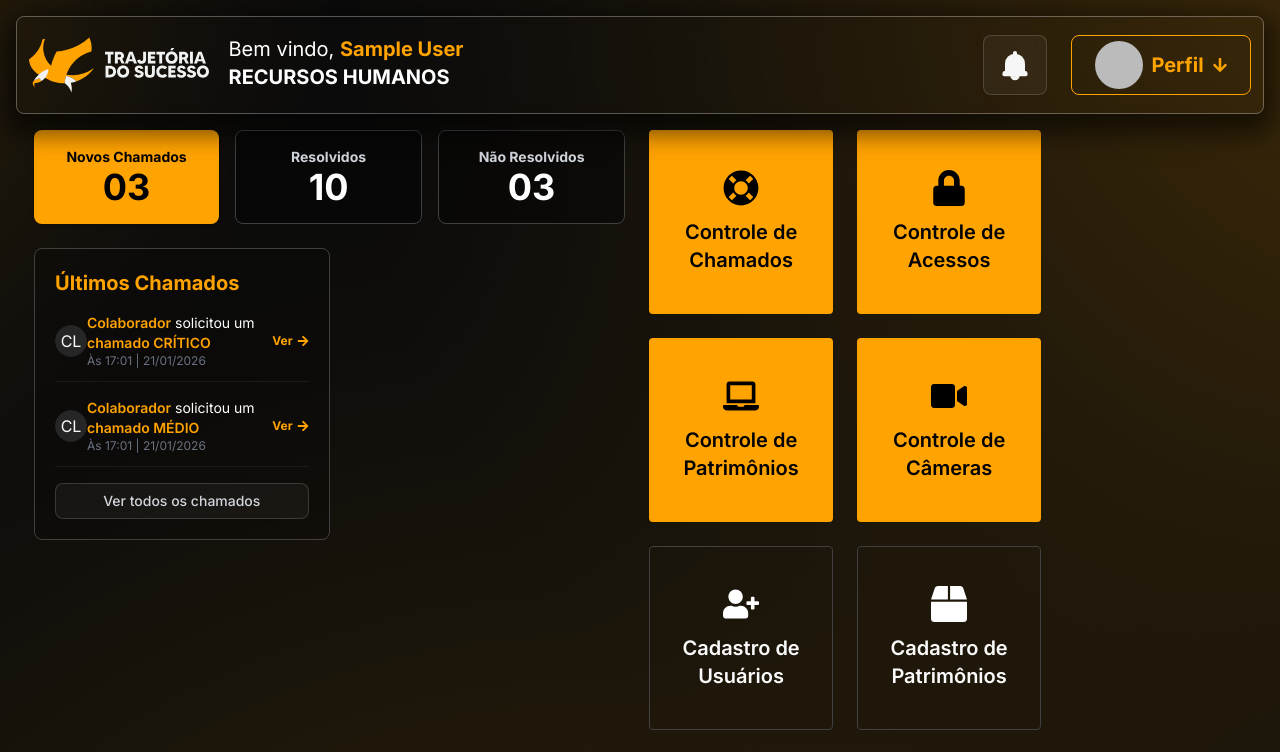
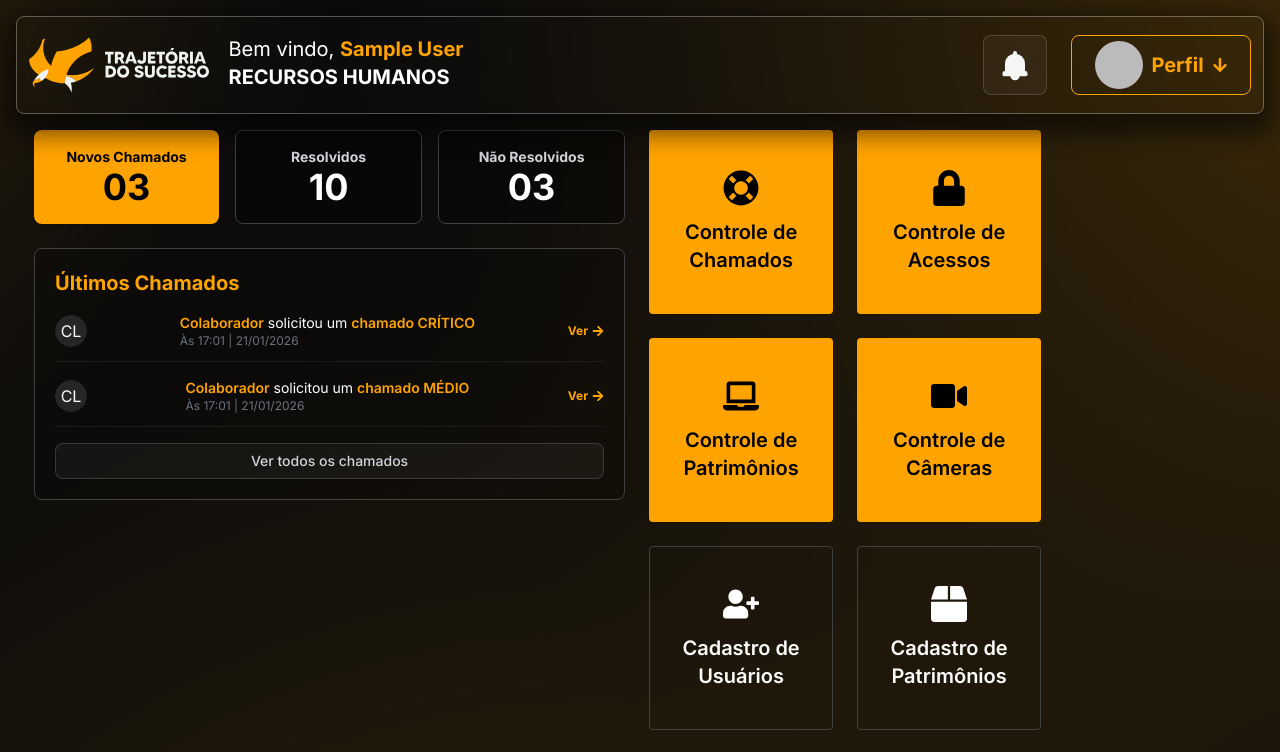
Before and after one commit to hernandespires/frontend-tssystem, a Next.js app: page /ti in a window 1280 px wide. Shown: the top 752 px of the page. Built offline with nearby package versions, Linux system fonts and the light colour scheme; no server answers; sample sign-in values are in the browser's storage.

Commit message:
arrumando as divs da tela do T.I 2

```diff
--- a/app/(main)/ti/page.tsx
+++ b/app/(main)/ti/page.tsx
@@ -18,8 +18,14 @@ const Ti = () => {
     return (
         <main className="flex flex-col gap-6">
 
+            {/* === LINHA DE CIMA === */}
+            {/* Esquerda: Cards + Chamados Recentes | Direita: Botões (3x2) */}
             <div className="flex gap-6 items-start justify-between">
+
+                {/* Container da Esquerda (Ocupa o espaço que sobra) */}
                 <div className="flex flex-col gap-6 w-full">
+
+                    {/* 1. Cards */}
                     <div className="flex gap-4 w-full">
                         <div className="bg-default-orange rounded-md p-4 flex flex-col items-center justify-center flex-1 text-black shadow-sm">
                             <span className="text-sm font-bold">Novos Chamados</span>
@@ -35,11 +41,15 @@ const Ti = () => {
                         </div>
                     </div>
 
+                    {/* 2. Chamados Recentes */}
+                    {/* Nota: Se ficar pequeno, verifique se o arquivo RecentCalls tem w-full */}
                     <div className="w-full">
                         <RecentCalls />
                     </div>
                 </div>
 
+                {/* Container da Direita (Botões) */}
+                {/* LÓGICA DO RH: max-w-150 garante o grid 3x2 (3 botões por linha) */}
                 <div className="flex flex-wrap gap-6 max-w-150">
                     <Button isFulled onClick={"/"} icon={<FaLifeRing size={36} color="black" />} text="Controle de Chamados" />
                     <Button isFulled onClick={"/"} icon={<FaLock size={36} color="black" />} text="Controle de Acessos" />
@@ -50,8 +60,14 @@ const Ti = () => {
                 </div>
             </div>
 
+            {/* === LINHA DE BAIXO === */}
+            {/* Esquerda: Lista de Usuários | Direita: Métricas */}
             <div className="flex gap-6 items-start">
-                <DataTable filter="Colaboradores" />
+
+                {/* Lista (O próprio componente já tem a largura fixa igual ao RH) */}
+                <DataTable filter="Usuários" />
+
+                {/* Métricas (Ocupa o resto da largura) */}
                 <div className="w-full">
                     <DataMetricsTI department="TI" />
                 </div>
--- a/components/RecentCalls/index.tsx
+++ b/components/RecentCalls/index.tsx
@@ -6,7 +6,7 @@ import {Button} from "@/components/ui/button"
 
 const RecentCalls = () => {
     return (
-        <section className="w-1/2 max-w-147">
+        <section className="w-full">
             <div className="flex flex-col gap-4 border border-default-border-color px-5 py-5 rounded-md bg-black/20">
                 <h1 className="text-default-orange text-xl font-bold">
                     Últimos Chamados
```
